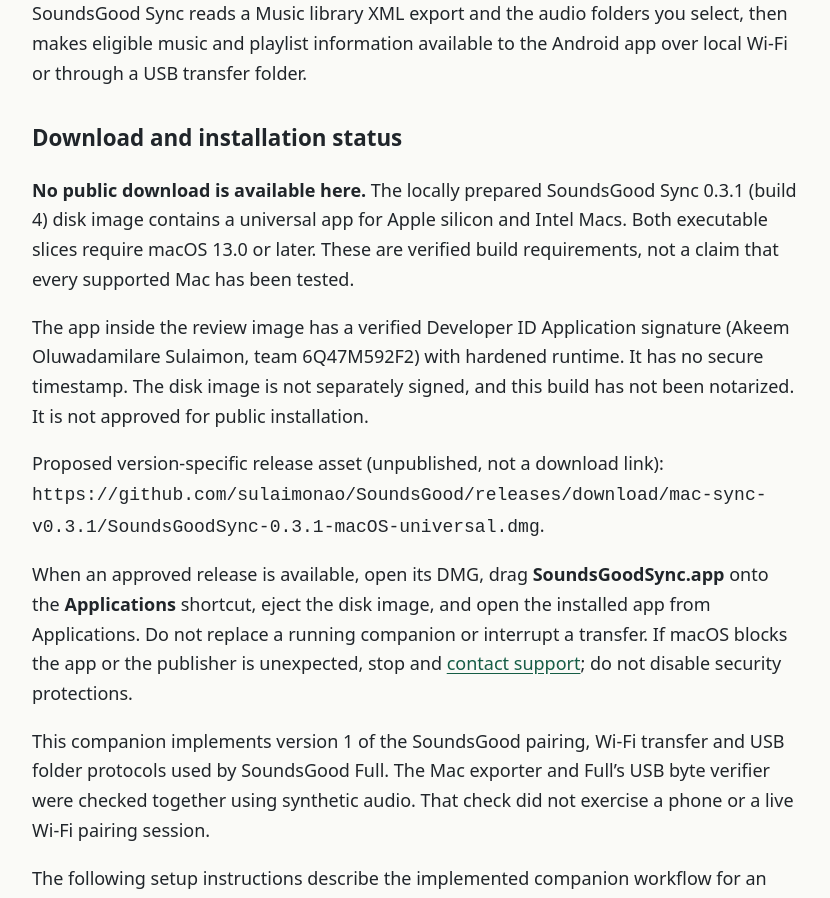
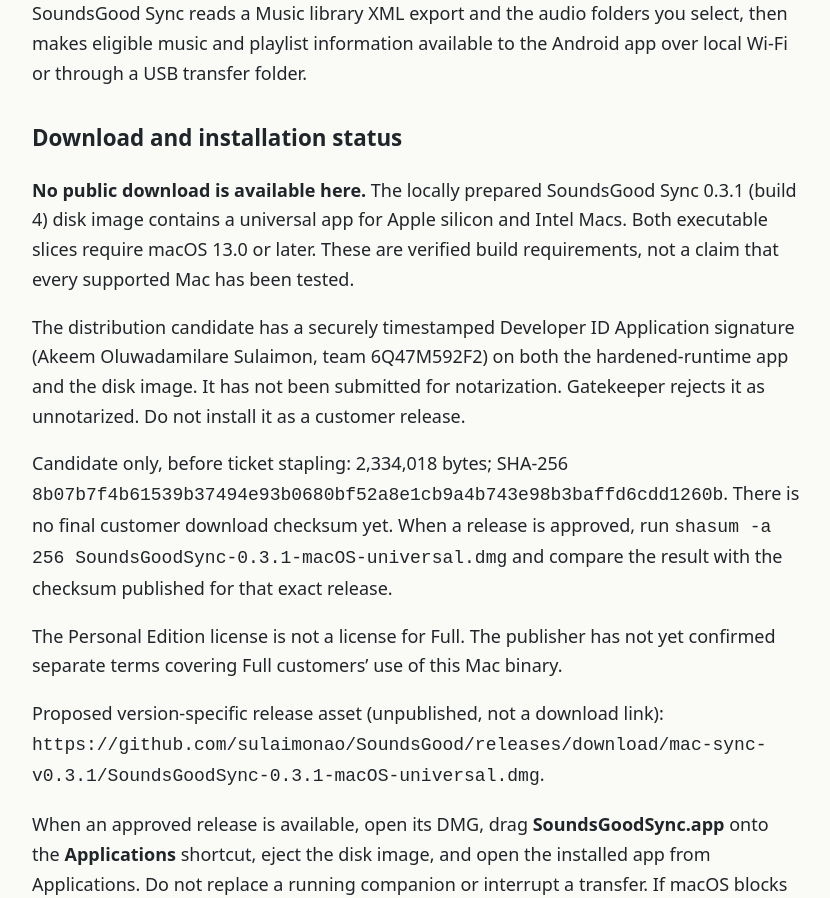
Before and after one commit to sulaimonao/SoundsGood, a plain HTML site: page docs/mac-companion.html in a window 1280 px wide. Shown: the part 187-1085 px from the top of the page, without its empty margins (224-1054 px from the left). Drawn offline with Linux system fonts and the light colour scheme.

Commit message:
Record signed Mac distribution candidate and unresolved release gates

```diff
--- a/docs/mac-companion.html
+++ b/docs/mac-companion.html
@@ -2,7 +2,9 @@
 <html lang="en"><head><meta charset="utf-8"><meta name="viewport" content="width=device-width, initial-scale=1"><title>Mac companion installation and setup</title><link rel="stylesheet" href="style.css"></head><body><header><nav aria-label="Documentation"><a href="index.html">SoundsGood</a><a href="full-privacy.html">Full privacy</a><a href="personal-privacy.html">Personal privacy</a><a href="support.html">Support</a><a href="third-party.html">Licenses</a></nav></header><main><h1>Mac companion installation and setup</h1><p>SoundsGood Sync reads a Music library XML export and the audio folders you select, then makes eligible music and playlist information available to the Android app over local Wi-Fi or through a USB transfer folder.</p>
 <h2>Download and installation status</h2>
 <p><strong>No public download is available here.</strong> The locally prepared SoundsGood Sync 0.3.1 (build 4) disk image contains a universal app for Apple silicon and Intel Macs. Both executable slices require macOS 13.0 or later. These are verified build requirements, not a claim that every supported Mac has been tested.</p>
-<p>The app inside the review image has a verified Developer ID Application signature (Akeem Oluwadamilare Sulaimon, team 6Q47M592F2) with hardened runtime. It has no secure timestamp. The disk image is not separately signed, and this build has not been notarized. It is not approved for public installation.</p>
+<p>The distribution candidate has a securely timestamped Developer ID Application signature (Akeem Oluwadamilare Sulaimon, team 6Q47M592F2) on both the hardened-runtime app and the disk image. It has not been submitted for notarization. Gatekeeper rejects it as unnotarized. Do not install it as a customer release.</p>
+<p>Candidate only, before ticket stapling: 2,334,018 bytes; SHA-256 <code>8b07b7f4b61539b37494e93b0680bf52a8e1cb9a4b743e98b3baffd6cdd1260b</code>. There is no final customer download checksum yet. When a release is approved, run <code>shasum -a 256 SoundsGoodSync-0.3.1-macOS-universal.dmg</code> and compare the result with the checksum published for that exact release.</p>
+<p>The Personal Edition license is not a license for Full. The publisher has not yet confirmed separate terms covering Full customers’ use of this Mac binary.</p>
 <p>Proposed version-specific release asset (unpublished, not a download link): <code>https://github.com/sulaimonao/SoundsGood/releases/download/mac-sync-v0.3.1/SoundsGoodSync-0.3.1-macOS-universal.dmg</code>.</p>
 <p>When an approved release is available, open its DMG, drag <strong>SoundsGoodSync.app</strong> onto the <strong>Applications</strong> shortcut, eject the disk image, and open the installed app from Applications. Do not replace a running companion or interrupt a transfer. If macOS blocks the app or the publisher is unexpected, stop and <a href="support.html">contact support</a>; do not disable security protections.</p>
 <p>This companion implements version 1 of the SoundsGood pairing, Wi-Fi transfer and USB folder protocols used by SoundsGood Full. The Mac exporter and Full’s USB byte verifier were checked together using synthetic audio. That check did not exercise a phone or a live Wi-Fi pairing session.</p>
```
Also changed, not shown: companion/INSTALL.txt, 1 other file.
